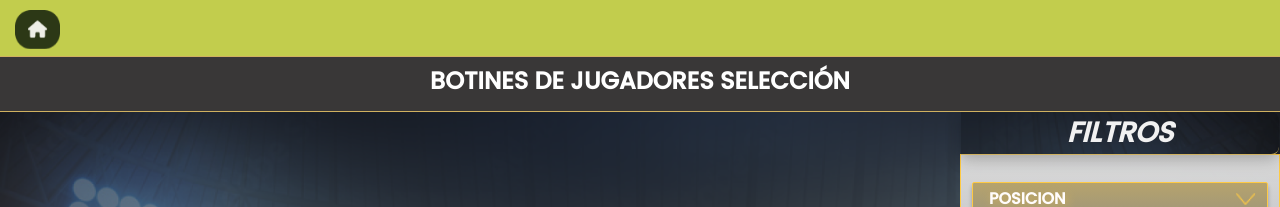
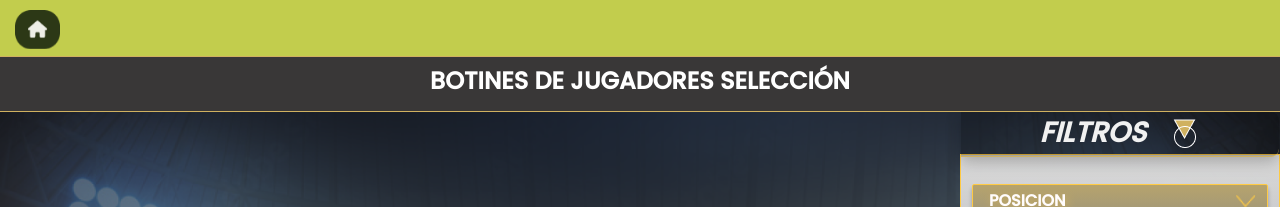
Before and after one commit to fedeteyssan/soccer, a React (Create React App) app: page /seleccion in a window 1280 px wide. Shown: the top 207 px of the page. Built offline with nearby package versions, Linux system fonts and the light colour scheme; a web font is replaced by a local one.

Commit message:
Agregando icono de filtro

```diff
--- a/src/containers/ListadoBotinesEstilos.jsx
+++ b/src/containers/ListadoBotinesEstilos.jsx
@@ -102,7 +102,7 @@ const ListadoBotinesEsilos = () => {
 
                 <div className="drawer">
 
-                    <h4>FILTROS</h4>
+                    <h4>FILTROS <img className="filter-icon" src= {require ("../Multimedia/filter-icon.png")} alt="" /></h4>
 
                     <div className="contenedor-selectores">
 
@@ -161,7 +161,7 @@ const ListadoBotinesEsilos = () => {
 
                 <aside className="controlador">
 
-                    <h4>FILTROS</h4>
+                    <h4>FILTROS <img className="ms-3" src= {require ("../Multimedia/filter-icon.png")} alt="" /></h4>
 
                     <div className="filtro filtro1">
                         <span>POSICION</span>
--- a/src/containers/ListadoBotinesEstilos.scss
+++ b/src/containers/ListadoBotinesEstilos.scss
@@ -103,7 +103,6 @@
             display: none;
         }
 
-
         h4{
             font-style: italic;
             font-weight: 600;
@@ -121,6 +120,11 @@
             width: 100%;
             height: 2.5rem;
             margin-bottom: 0;
+
+            .filter-icon{
+                width: 20px;
+                margin-left: 0.5rem;
+            }
         }
 
         .contenedor-selectores{
--- a/src/containers/ListadoBotinesPosiciones.jsx
+++ b/src/containers/ListadoBotinesPosiciones.jsx
@@ -101,7 +101,7 @@ const ListadoBotinesPosiciones = () => {
 
                 <div className="drawer">
 
-                    <h4>FILTROS</h4>
+                    <h4>FILTROS <img className="filter-icon" src= {require ("../Multimedia/filter-icon.png")} alt="" /></h4>
 
                     <div className="contenedor-selectores">
 
@@ -156,7 +156,7 @@ const ListadoBotinesPosiciones = () => {
 
                 <aside className="controlador">
 
-                    <h4>FILTROS</h4>
+                    <h4>FILTROS <img className="ms-3" src= {require ("../Multimedia/filter-icon.png")} alt="" /></h4>
 
                     <div className="filtro filtro1">
                         <span>ESTILO DE JUEGO</span>
--- a/src/containers/ListadoBotinesPosiciones.scss
+++ b/src/containers/ListadoBotinesPosiciones.scss
@@ -103,7 +103,6 @@
             display: none;
         }
 
-
         h4{
             font-style: italic;
             font-weight: 600;
@@ -121,6 +120,11 @@
             width: 100%;
             height: 2.5rem;
             margin-bottom: 0;
+
+            .filter-icon{
+                width: 20px;
+                margin-left: 0.5rem;
+            }
         }
 
         .contenedor-selectores{
--- a/src/containers/ListadoBotinesSelecciones.jsx
+++ b/src/containers/ListadoBotinesSelecciones.jsx
@@ -98,7 +98,7 @@ const ListadoBotinesSelecciones = () => {
 
                 <div className="drawer">
 
-                    <h4>FILTROS</h4>
+                    <h4>FILTROS <img className="filter-icon" src= {require ("../Multimedia/filter-icon.png")} alt="" /></h4>
 
                     <div className="contenedor-selectores">
 
@@ -132,7 +132,7 @@ const ListadoBotinesSelecciones = () => {
 
                 <aside className="controlador">
 
-                    <h4>FILTROS</h4>
+                    <h4>FILTROS <img className="ms-3" src= {require ("../Multimedia/filter-icon.png")} alt="" /></h4>
 
                     <div className="filtro filtro1">
                         <span>POSICION</span>
--- a/src/containers/ListadoBotinesSelecciones.scss
+++ b/src/containers/ListadoBotinesSelecciones.scss
@@ -120,6 +120,11 @@
             width: 100%;
             height: 2.5rem;
             margin-bottom: 0;
+
+            .filter-icon{
+                width: 20px;
+                margin-left: 0.5rem;
+            }
         }
 
         .contenedor-selectores{
```
Also changed, not shown: src/Multimedia/filter-icon.png (added).
